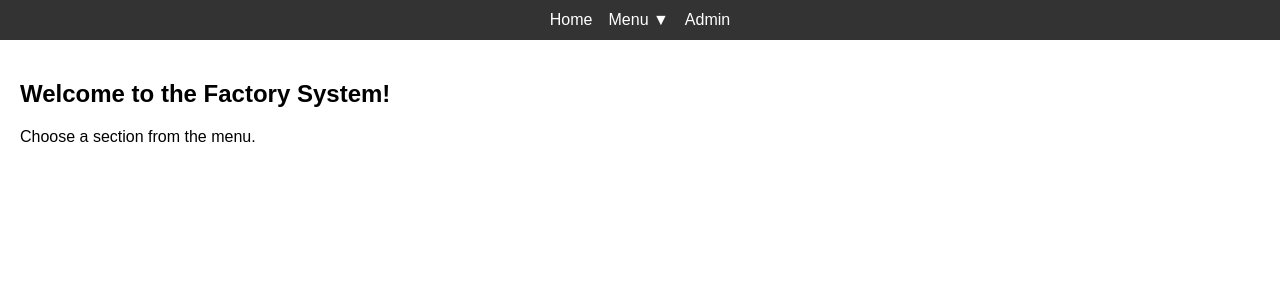
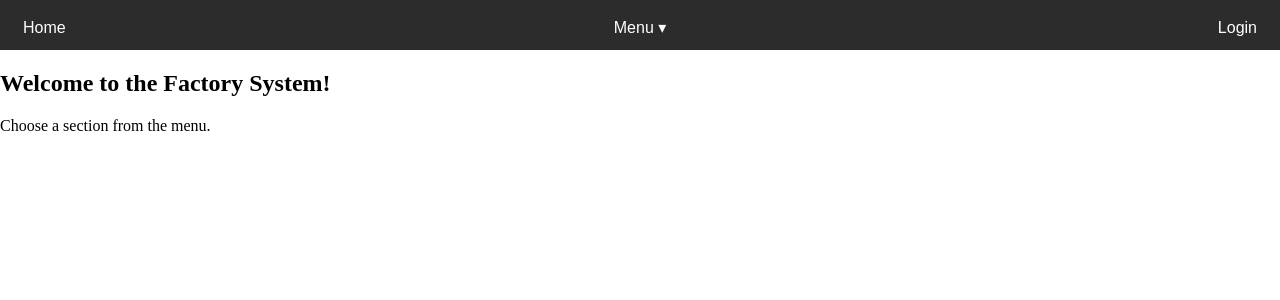
Before and after one commit to Senkosan2020/factory-task, a Django app: page / in a window 1280 px wide. Shown: the top 300 px of the page. Run offline with Django 5.2, Linux system fonts and the light colour scheme.

Commit message:
Update base toolbar

```diff
--- a/static/css/styles.css
+++ b/static/css/styles.css
@@ -1,66 +1,68 @@
 body {
       margin: 0;
+    }
+nav {
+      background-color: #2c2c2c;
+      display: block;
+      position: relative;
+      height: 50px;
+      line-height: 50px;
       font-family: sans-serif;
     }
-
-header {
-    background: #333;
-    color: white;
-    display: flex;
-    justify-content: center;
-    align-items: center;
-    padding: 10px 0;
+.nav-button {
+      color: #fff;
+      text-decoration: none;
+      display: inline-block;
+      padding: 3px;
+      margin: 0 10px;
+      cursor: pointer;
     }
-
-nav {
-    display: flex;
-    align-items: center;
+.nav-left, .nav-right {
+      position: absolute;
+      top: 0;
+      height: 50px;
     }
-
-nav a {
-    color: white;
-    margin: 0 10px;
-    text-decoration: none;
+.nav-left {
+      left: 10px;
     }
-
-.dropdown {
+.nav-right {
+      right: 10px;
+    }
+.nav-center {
+      position: absolute;
+      left: 50%;
+      transform: translateX(-50%);
+      top: 0;
+      height: 50px;
+    }
+.menu {
       position: relative;
       display: inline-block;
     }
-
-.dropdown-button {
-    background: none;
-    border: none;
-    color: white;
-    font-size: 16px;
-    cursor: pointer;
-}
-
-.dropdown-content {
+.menu-list {
       display: none;
       position: absolute;
-    background-color: white;
-    min-width: 160px;
-    box-shadow: 0px 8px 16px rgba(0,0,0,0.2);
-    z-index: 1;
-    text-align: left;
+      top: 100%;
+      left: 0;
+      background-color: #3a3a3a;
+      list-style: none;
+      margin: 0;
+      padding: 5px 0;
+      min-width: 120px;
+      box-shadow: 0 2px 5px rgba(0,0,0,0.5);
     }
-
-.dropdown-content a {
-    color: black;
-    padding: 10px 16px;
+.menu-list li {
+      padding: 5px 15px;
+    }
+.menu-list li a {
+      color: #fff;
+      text-decoration: none;
       display: block;
-    text-decoration: none;
+      padding: 3px;
     }
-
-.dropdown-content a:hover {
-    background-color: #eee;
-}
-
-.dropdown:hover .dropdown-content {
+.menu:hover .menu-list {
       display: block;
     }
-
-main {
-    padding: 20px;
+.menu-list li a:hover {
+      background-color: #4a4a4a;
     }
--- a/templates/base.html
+++ b/templates/base.html
@@ -8,22 +8,25 @@
 
 </head>
 <body>
-    <header>
+
 <nav>
-            <a href="{% url 'index' %}">Home</a>
-
-            <div class="dropdown">
-                <button class="dropdown-button">Menu ▼</button>
-                <div class="dropdown-content">
-                    <a href="#">Item 1</a>
-                    <a href="#">Item 2</a>
-                    <a href="#">Item 3</a>
+  <div class="nav-left">
+    <a href="#" class="nav-button">Home</a>
+  </div>
+  <div class="nav-center">
+    <div class="menu">
+      <a class="nav-button">Menu ▾</a>
+      <ul class="menu-list">
+        <li><a href="#">Option 1</a></li>
+        <li><a href="#">Option 2</a></li>
+        <li><a href="#">Option 3</a></li>
+      </ul>
     </div>
   </div>
-
-            <a href="/admin/">Admin</a>
+  <div class="nav-right">
+    <a href="#" class="nav-button">Login</a>
+  </div>
 </nav>
-    </header>
 
 <main>
   {% block content %}
```
Lines whose indentation alone changed are shown as unchanged.
